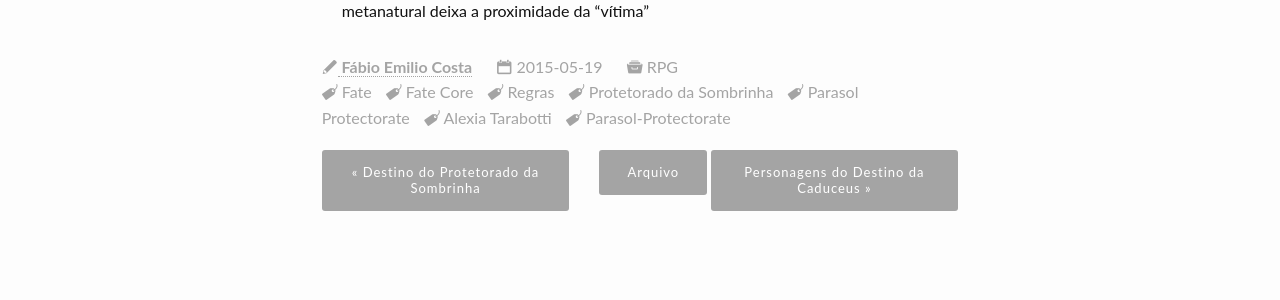
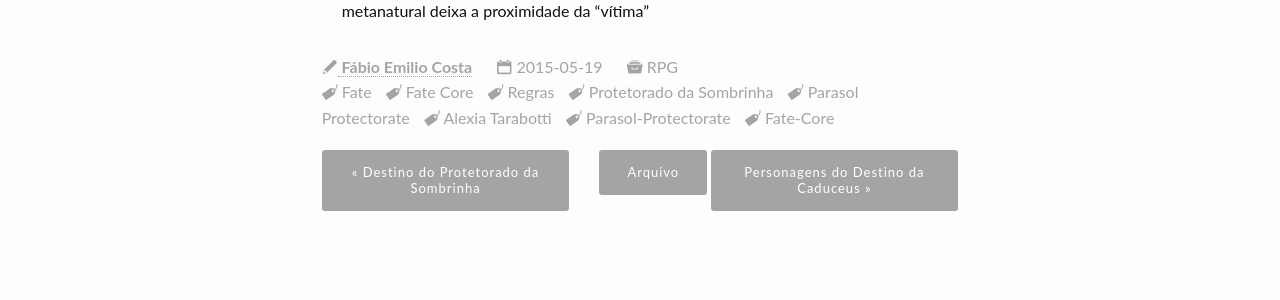
Before and after one commit to fabiocosta0305/fabiocosta0305.github.io-old, a Jekyll site: the page built from _posts/RPG/2015-05-19-DestinoDoProtetoradoDaSombrinha-regras.md, in a window 1280 px wide and 900 px high, scrolled down 2750 px. Shown: the part 157-457 px from the top of the window. Built offline with Jekyll 4.4.1, drawn with Linux system fonts in a browser that asks for light colours.

Commit message:
Protetorado da Sombrinha

```diff
--- a/_posts/RPG/2015-05-19-DestinoDoProtetoradoDaSombrinha-regras.md
+++ b/_posts/RPG/2015-05-19-DestinoDoProtetoradoDaSombrinha-regras.md
@@ -12,6 +12,7 @@ tags:
  - Parasol Protectorate
  - Alexia Tarabotti
  - Parasol-Protectorate
+ - Fate-Core
 header: no
 ---
 
```
